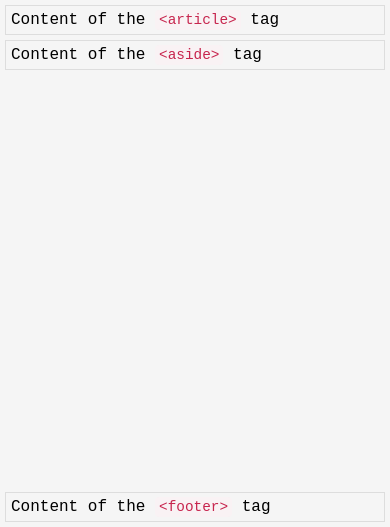
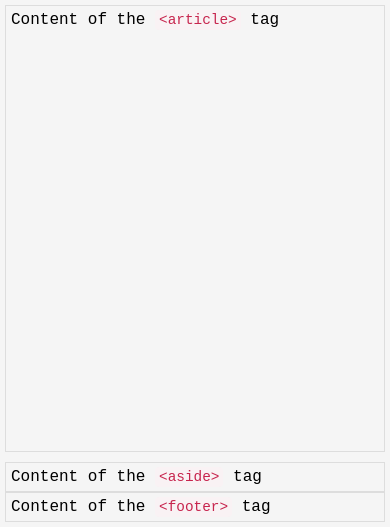
Before and after one commit to elmasnaoui-mohamed/alx_html_css, a plain HTML site: page css_basic/index.html in a window 390 px wide. Shown: the part 317-844 px from the top of the page. Drawn offline with Linux system fonts and the light colour scheme.

Commit message:
Positioning and Responsive web design and Some more styling

```diff
--- a/css_basic/styles.css
+++ b/css_basic/styles.css
@@ -68,6 +68,10 @@ code{
         border: 1px solid #dddddd;
         padding: 5px;
     }
+    article {
+        flex: 1;
+        margin-bottom: 5px;
+    }
 
     header {
         margin-bottom: 5px;
```
